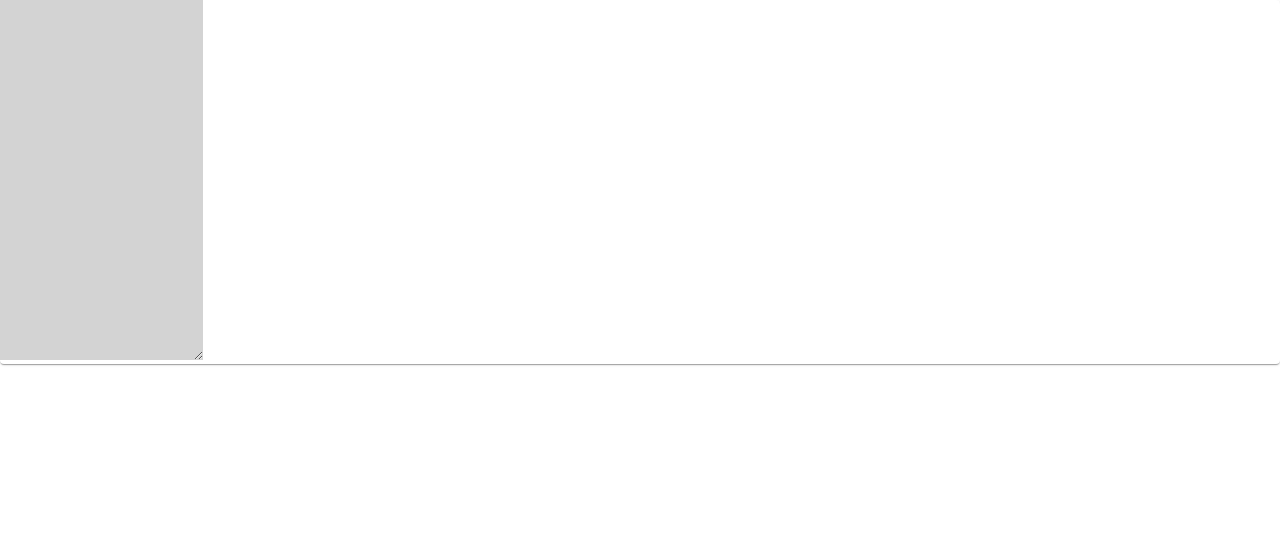
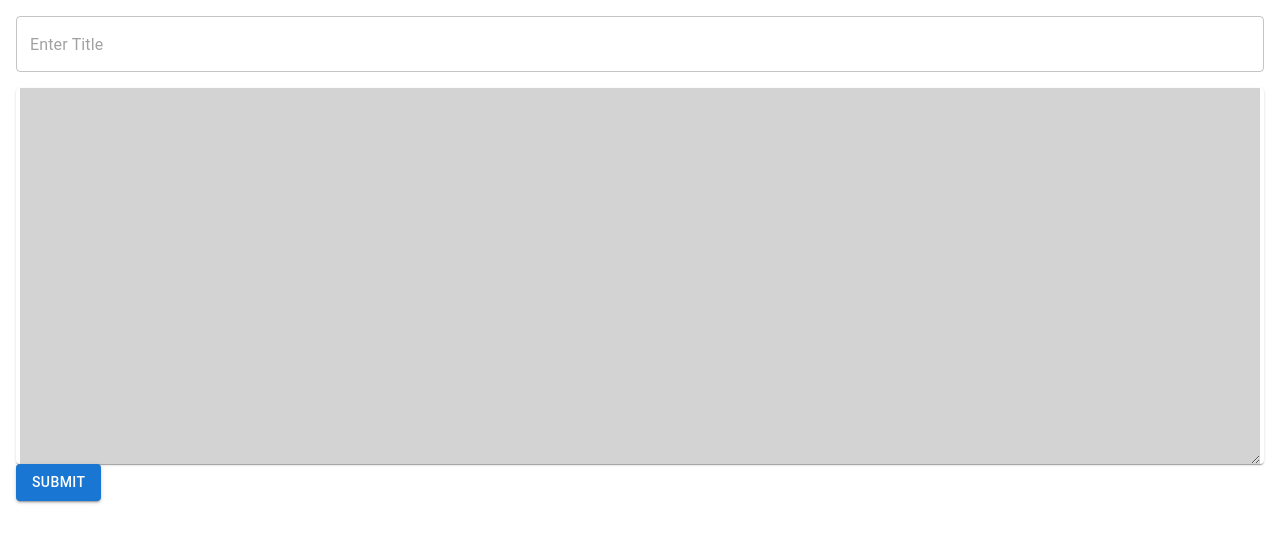
Before and after one commit to Cavein254/aries-2.0.1, a React (Vite) app: page /new in a window 1280 px wide. Shown: the top 542 px of the page. Built offline with nearby package versions, Linux system fonts and the light colour scheme.

Commit message:
Add state to post

```diff
--- a/src/components/post/new/NewPost.tsx
+++ b/src/components/post/new/NewPost.tsx
@@ -1,13 +1,36 @@
-import { Box, Paper } from '@mui/material';
+import { Box, Button, Paper, TextField } from '@mui/material';
+import { useState } from 'react';
 import './styles.css';
 const NewPost = () => {
+  const [title, setTitle] = useState('');
+  const [body, setBody] = useState('');
   return (
-    <Box>
+    <Box
+      sx={{
+        margin: '1rem',
+        backgroundColor: '#fff',
+      }}
+    >
+      <Box>
+        <TextField
+          type="text"
+          placeholder="Enter Title"
+          sx={{ width: '100%', marginBottom: '1rem' }}
+          onChange={(e) => setTitle(e.target.value)}
+          value={title}
+        />
+      </Box>
       <Paper>
         <Box className="post-wrapper">
-          <textarea rows={20} className="create-post" />
+          <textarea
+            rows={20}
+            className="create-post"
+            onChange={(e) => setBody(e.target.value)}
+            value={body}
+          />
         </Box>
       </Paper>
+      <Button variant="contained">Submit</Button>
     </Box>
   );
 };
--- a/src/components/post/new/styles.css
+++ b/src/components/post/new/styles.css
@@ -1,6 +1,15 @@
+.post-wrapper {
+  display: flex;
+  justify-content: center;
+  align-items: center;
+  flex-direction: column;
+  width: 100%;
+}
 .create-post {
+  padding: 0.5rem;
   border: none;
-  background-color: lightgray;
   font-size: larger;
   font-weight: lighter;
+  background-color: lightgray;
+  width: 98%;
 }
--- a/src/features/posts/postsSlice.ts
+++ b/src/features/posts/postsSlice.ts
@@ -3,19 +3,23 @@ import { createSlice } from '@reduxjs/toolkit';
 const initialState = [
   {
     id: 1,
-    message: 'This is the first post',
+    title: 'This is the first post',
+    body: 'This is body one',
   },
   {
     id: 2,
-    message: 'This is the second post',
+    title: 'This is the second post',
+    body: 'This is body two',
   },
   {
     id: 3,
-    message: 'This is the third post',
+    title: 'This is the third post',
+    body: 'This is body three',
   },
   {
     id: 4,
-    message: 'This is the fourth post',
+    title: 'This is the fourth post',
+    body: 'This is body four',
   },
 ];
 
```
